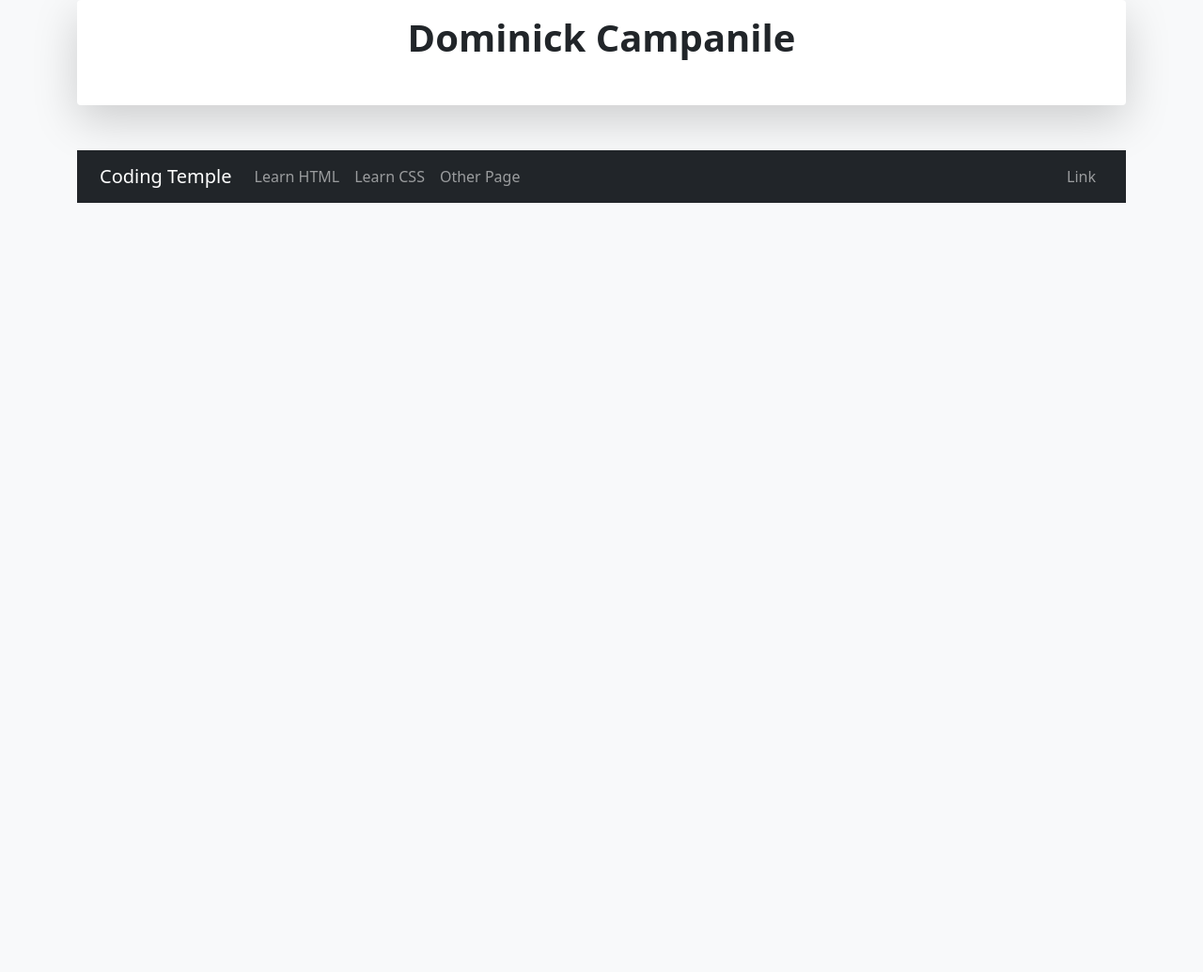
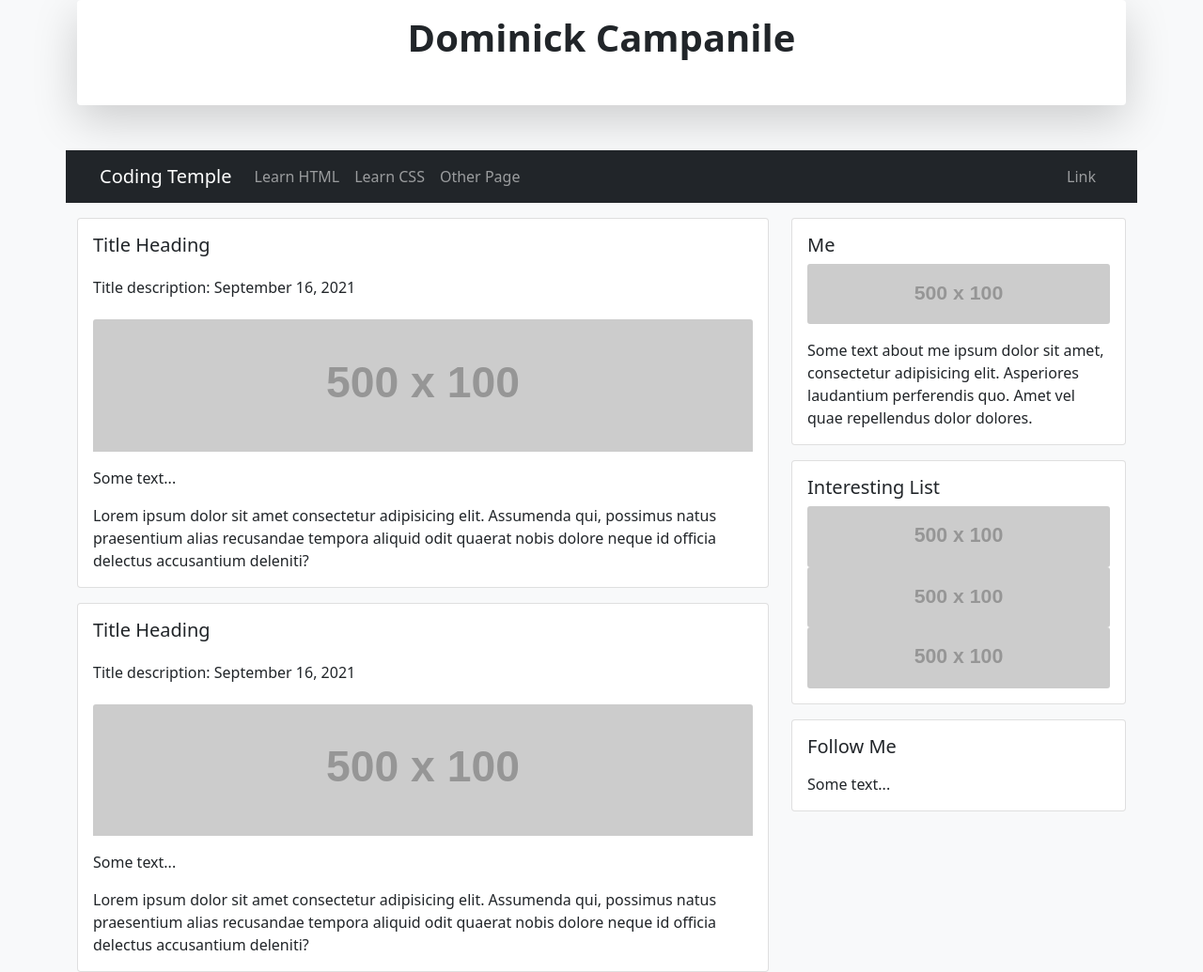
Before and after one commit to domcamp04/bootstrap_portfolio, a plain HTML site: page index.html in a window 1280 px wide. Shown: the whole page at 94% size. Before the commit the page ends 800 px from the top, so only its background shows below. Drawn offline with nearby package versions, Linux system fonts and the light colour scheme; placeholder pictures from the web are drawn by us.

Commit message:
added right column

```diff
--- a/index.html
+++ b/index.html
@@ -19,7 +19,6 @@
             </div>
 
             <div class="row">
-            <div class="col">
                 <nav class="navbar navbar-expand-lg navbar-dark bg-dark">
                     <div class="container-fluid">
                     <a class="navbar-brand" href="#">Coding Temple</a>
@@ -48,11 +47,69 @@
                     </div>
                 </nav>
             </div>
+
+            <div class="row">
+                <div class="col-12 col-lg-8 order-1 order-lg-0">
+                    <!-- top card -->
+                    <div class="card mt-3">
+                        <div class="card-body">
+                            <h5 class="card-title">Title Heading</h5>
+                            <h6 class="card-subtitle my-4">Title description: September 16, 2021</h6>
+                            <img src="https://via.placeholder.com/500x100?text=Image" class="card-img-top" alt="...">
+                            <p class="card-text mt-3">Some text...</p>
+                            <p class="card-text mt-3">Lorem ipsum dolor sit amet consectetur adipisicing elit. Assumenda qui, possimus natus praesentium alias recusandae tempora aliquid odit quaerat nobis dolore neque id officia delectus accusantium deleniti?</p>
+
+                        </div>
+                    </div>
+
+                    <!-- bottom card -->
+                    <div class="card mt-3">
+                        <div class="card-body">
+                            <h5 class="card-title">Title Heading</h5>
+                            <h6 class="card-subtitle my-4">Title description: September 16, 2021</h6>
+                            <img src="https://via.placeholder.com/500x100?text=Image" class="card-img-top" alt="...">
+                          <p class="card-text mt-3">Some text...</p>
+                          <p class="card-text mt-3">Lorem ipsum dolor sit amet consectetur adipisicing elit. Assumenda qui, possimus natus praesentium alias recusandae tempora aliquid odit quaerat nobis dolore neque id officia delectus accusantium deleniti?</p>
+
+                        </div>
+                    </div>
+                </div>
+
+
+            <div class="col-12 col-lg-4 order-0 order-lg-1">
+
+                <!-- About Me Card -->
+                <div class="card mt-3">
+                    <div class="card-body">
+                        <h5 class="card-title">Me</h5>
+                        <img src="https://via.placeholder.com/500x100/" class="card-img" alt="...">
+                        <p class="card-text mt-3">Some text about me ipsum dolor sit amet, consectetur adipisicing elit. Asperiores laudantium perferendis quo. Amet vel quae repellendus dolor dolores.</p>
+                    </div>
+                </div>
+
+
+                <!-- Interesting List Card -->
+                <div class="card mt-3">
+                    <div class="card-body">
+                        <h5 class="card-title">Interesting List</h5>
+                        <img src="https://via.placeholder.com/500x100/" class="card-img" alt="...">
+                        <img src="https://via.placeholder.com/500x100/" class="card-img" alt="...">
+                        <img src="https://via.placeholder.com/500x100/" class="card-img" alt="...">
+                    </div>
+                </div>
+
+                <!-- Follow Me -->
+                <div class="card mt-3">
+                    <div class="card-body">
+                        <h5 class="card-title">Follow Me</h5>
+                        <p class="card-text mt-3">Some text...</p>
+                    </div>
                 </div>
 
 
             </div>
-
+            </div>
+        </div>
 
         <script src="https://cdnjs.cloudflare.com/ajax/libs/popper.js/2.9.2/umd/popper.min.js"></script>
         <script src="https://cdnjs.cloudflare.com/ajax/libs/twitter-bootstrap/5.1.0/js/bootstrap.min.js"></script>
```
Lines whose indentation alone changed are shown as unchanged.
